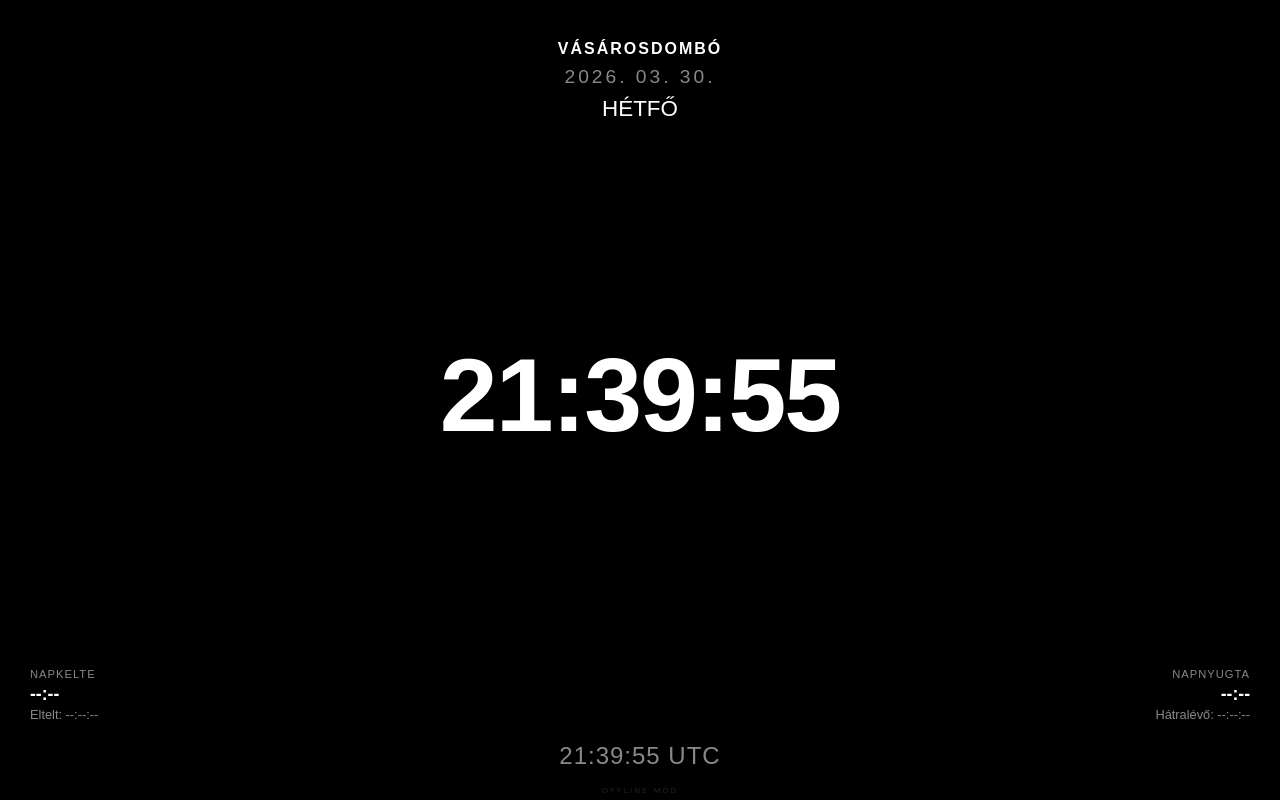
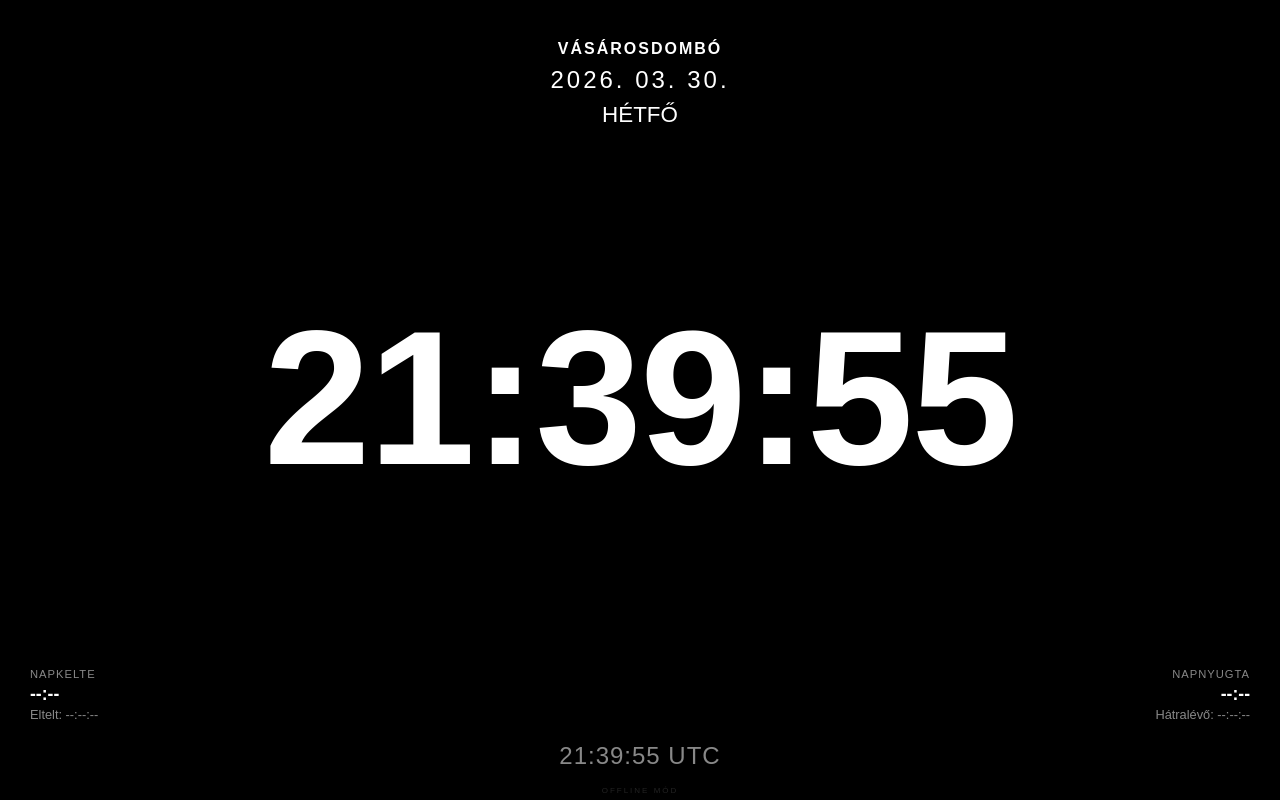
Before and after one commit to arnoldlaszlo/malacfasz, a plain HTML site: page index.html in a window 1280 px wide. Drawn offline with Linux system fonts and the light colour scheme; no server answers; a web font is replaced by a local one.

Commit message:
Update index.html

```diff
--- a/index.html
+++ b/index.html
@@ -64,9 +64,9 @@
         }
 
         #date {
-            font-size: 1.2rem;
+            font-size: 1.5rem;
             letter-spacing: 3px;
-            color: var(--secondary-color);
+            color: var(--text-color);
         }
 
         #day {
@@ -75,16 +75,17 @@
         }
 
         #time {
-            font-size: clamp(3.5rem, 15vw, 6.5rem);
+            font-size: clamp(4rem, 22vw, 12rem);
             font-weight: 700;
             font-variant-numeric: tabular-nums;
             letter-spacing: -2px;
             line-height: 1;
             cursor: pointer; /* Jelezzük, hogy koppintható */
+            white-space: nowrap; /* Hogy véletlenül se törjön több sorba */
         }
 
         #stopwatch {
-            font-size: clamp(3.5rem, 15vw, 6.5rem);
+            font-size: clamp(4rem, 22vw, 12rem);
             font-weight: 700;
             font-variant-numeric: tabular-nums;
             letter-spacing: -2px;
@@ -93,6 +94,7 @@
             margin-top: 15px;
             cursor: pointer;
             display: none; /* Alapból rejtett */
+            white-space: nowrap;
         }
 
         .bottom-wrapper {
```
